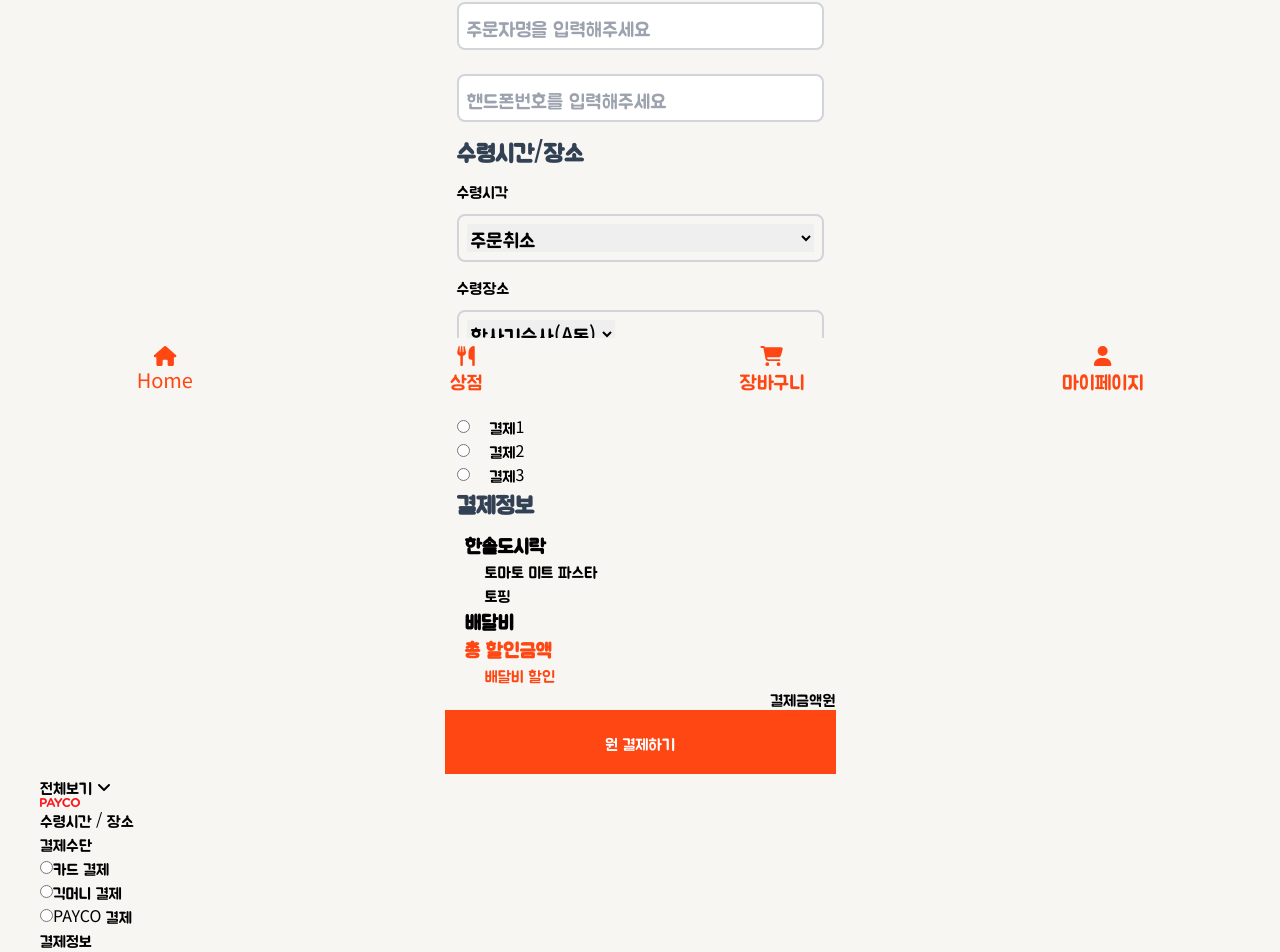
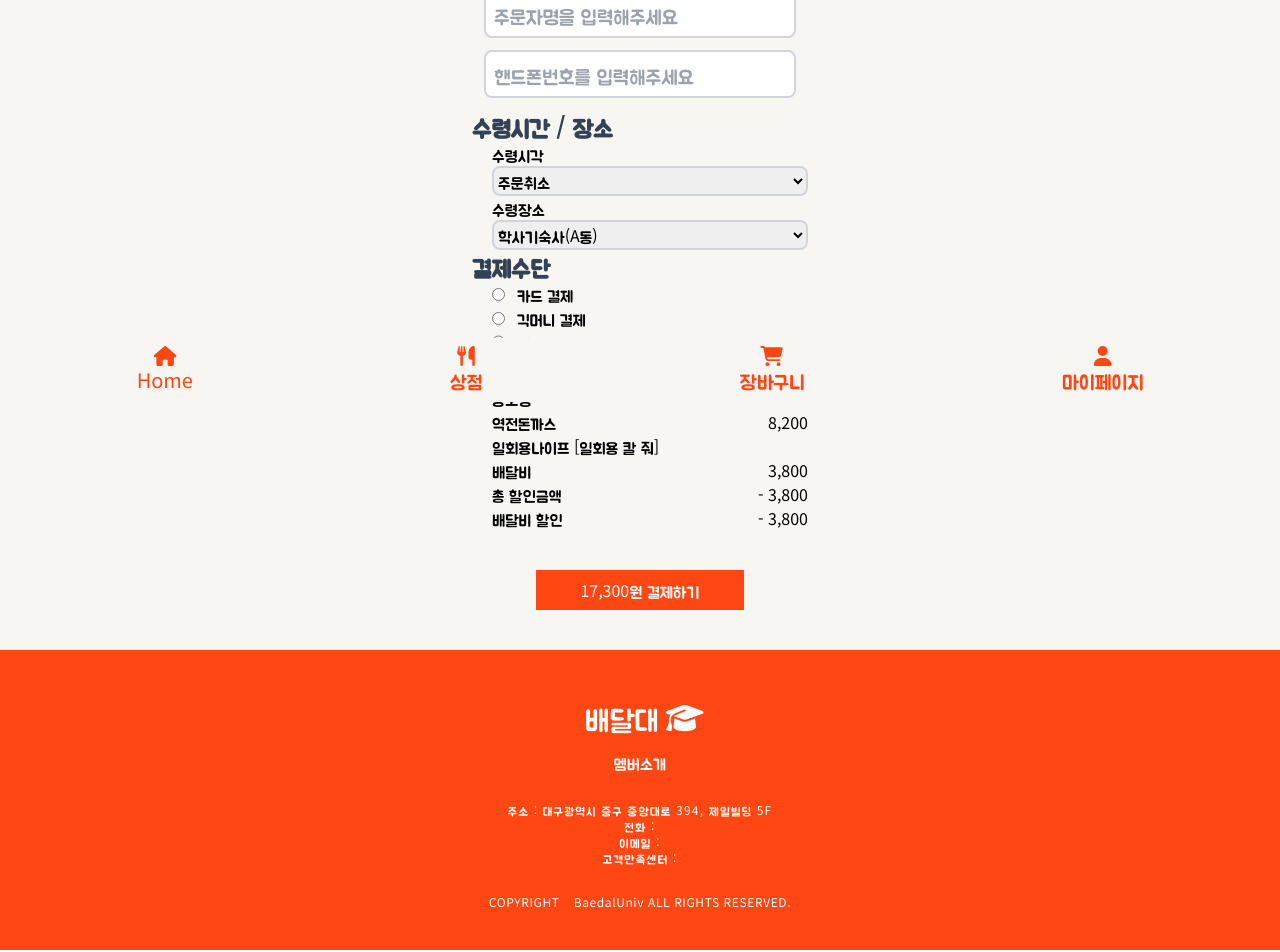
Before and after one commit to Banjae/BaedalUniv, a React (Create React App) app: page /Order in a window 1280 px wide. Shown: the part 398-1350 px from the top of the page. Built offline with nearby package versions, Linux system fonts and the light colour scheme.

Commit message:
결제내역 페이지

```diff
--- a/src/App.js
+++ b/src/App.js
@@ -15,6 +15,7 @@ import Footer from "./components/Footer";
 import Fixmenu from "./components/FixMenu";
 import NotFound from "./pages/NotFound";
 import OrderLogin from "./pages/order/OrderLogin";
+import Payment from "./pages/order/Payment";
 
 // tailwind-styled-component
 import tw from "tailwind-styled-components";
@@ -40,6 +41,7 @@ function App() {
           <Route path="/Cart" element={<Cart />} />
           <Route path="*" element={<NotFound />} />
           <Route path="/OrderLogin" element={<OrderLogin />} />
+          <Route path="/Payment" element={<Payment />} />
         </Routes>
       </Container>
       <Footer />
--- /dev/null
+++ b/src/pages/order/Cart.js
@@ -0,0 +1,14 @@
+import React from "react";
+
+const Cart = () => {
+  return (
+    <>
+      <div>
+        <p>장바구니</p>
+        <p>굽네치킨&피자</p>
+      </div>
+    </>
+  );
+};
+
+export default Cart;
--- a/src/pages/order/Order.js
+++ b/src/pages/order/Order.js
@@ -1,51 +1,29 @@
 // shop Order
-import React, { useState } from "react";
 import { Link, useNavigate } from "react-router-dom";
 // FontAwesome Icon 적용
 import { FontAwesomeIcon } from "@fortawesome/react-fontawesome";
 import { faChevronLeft } from "@fortawesome/free-solid-svg-icons";
-import { faAngleDown } from "@fortawesome/free-solid-svg-icons";
 // FontAwesome Icon 적용
 import tw from "tailwind-styled-components";
-import Selectbox from "./Selectbox";
-import payco from "../../assets/Payco-4.png";
+// import payco from "../../assets/Payco-4.png";
 
-const OrderLoginBt = tw.button`
+const LoginBt = tw.button`
 border-2
 border-gray-300
-w-1/5
+w-96
 rounded-lg
 h-16
 font-semibold
 text-xl
 `;
-const OrderTitle = tw.span`
-flex
-justify-start
-ml-3
-mb-3
+
+const Title = tw.span`
 font-semibold
 text-2xl
 text-slate-700
+mb-10
 `;
-const OrderText = tw.span`
-flex
-justify-start
-ml-3
-`;
-const OrderInput = tw.input`
-flex
-justify-start
-m-3
-p-2
-rounded-lg
-border-2
-border-gray-300
-h-12
-font-medium
-text-xl
-`;
-const OrderDrop = tw.div`
+const Inputbox = tw.input`
 flex
 justify-start
 m-3
@@ -60,124 +38,79 @@ text-xl
 
 const Order = () => {
   const navigate = useNavigate();
-  const [showCate, setShowCate] = useState(false);
   return (
     <>
       <button onClick={() => navigate(-1)}>
         <FontAwesomeIcon icon={faChevronLeft} />
       </button>
 
-      {/* 아래코드로 로그인 상태 구분해서 출력 */}
-      {/* {user.accessToken === "" ?():()} */}
-      <div className="mb-10">
-        <span className="block text-center mb-5 font-semibold text-2xl">
-          주문하기
-        </span>
+      <div className="order mb-10">
+        <div className="text-center mb-5 font-semibold text-2xl">주문하기</div>
         <span className="block text-center mb-5">
           앗! 비로그인 주문시 적립,할인 등이 불가해요
         </span>
         <div className="flex justify-center">
-          <OrderLoginBt>
+          <LoginBt>
             <Link to="/Login">로그인 & 회원가입</Link>
-          </OrderLoginBt>
+          </LoginBt>
         </div>
       </div>
 
-      <div className="flex justify-center">
-        <div className="flex flex-col justify-start">
-          <OrderTitle>주문자정보</OrderTitle>
-          <OrderInput type="text" placeholder="주문자명을 입력해주세요" />
-          <OrderInput type="text" placeholder="핸드폰번호를 입력해주세요" />
-          <OrderTitle>수령시간/장소</OrderTitle>
-          <OrderText>수령시각</OrderText>
-          <OrderDrop>
-            <select>
+      <div className="flex flex-col justify-center items-center">
+        <div>
+          <div className="order-info">
+            <Title>주문자정보</Title>
+            <Inputbox type="text" placeholder="주문자명을 입력해주세요" />
+            <Inputbox type="text" placeholder="핸드폰번호를 입력해주세요" />
+          </div>
+
+          <div className="receipt">
+            <Title>수령시간 / 장소</Title>
+            <div className="receipt-time ml-5">
+              <div className=" flex flex-col">
+                <span>수령시각</span>
+                <select className="rounded-lg border-2 border-gray-300">
                   <option>주문취소</option>
                   <option>오늘 16:50 주문마감 / 18:10~18:30 수령</option>
                   <option>오늘 16:50 주문마감 / 18:10~18:30 수령</option>
                   <option>오늘 16:50 주문마감 / 18:10~18:30 수령</option>
                 </select>
-          </OrderDrop>
-          <OrderText>수령장소</OrderText>
-          <OrderDrop onClick={() => {}}>
-            <select>
+              </div>
+            </div>
+            <div className="receipt-place ml-5">
+              <div className=" flex flex-col">
+                <span>수령장소</span>
+                <select className="rounded-lg border-2 border-gray-300">
                   <option>학사기숙사(A동)</option>
                   <option>학사기숙사(B동)</option>
                   <option>학사기숙사(C동)</option>
                   <option>학사기숙사(D동)</option>
                 </select>
-          </OrderDrop>
-          <OrderTitle>결제수단</OrderTitle>
-          <div className="flex flex-col justify-start ml-3">
-            <div>
-              <input type="radio" name="payment" />
-              <span className="ml-5">결제1</span>
-            </div>
-            <div>
-              <input type="radio" name="payment" />
-              <span className="ml-5">결제2</span>
-            </div>
-            <div>
-              <input type="radio" name="payment" />
-              <span className="ml-5">결제3</span>
-            </div>
-          </div>
-          <OrderTitle>결제정보</OrderTitle>
-          <div className="flex flex-col">
-            <span className="font-semibold text-xl text-500 ml-5">
-              한솥도시락
-            </span>
-            <span className="ml-10">토마토 미트 파스타</span>
-            <span className="ml-10">토핑</span>
-          </div>
-          <div className="flex flex-col">
-            <span className="font-semibold text-xl text-500 ml-5">배달비</span>
-          </div>
-          <div className="flex flex-col">
-            <span className="font-semibold text-xl text-500 ml-5 text-main">
-              총 할인금액
-            </span>
-            <span className="ml-10 text-main">배달비 할인</span>
-          </div>
-          <div className="flex flex-row justify-end">
-            <span>결제금액원</span>
-          </div>
-          <div className="flex bg-main justify-center items-center w-25 h-16 text-white">
-            <span>원 결제하기</span>
               </div>
             </div>
           </div>
-      <Selectbox />
-      <img src={payco} alt="페이코" className="font" />
-      <div></div>
-      <div className="order-info"></div>
-
-      <div className="receipt">
-        <h3>수령시간 / 장소</h3>
-        <div className="receipt-time"></div>
-        <div className="receipt-place"></div>
-      </div>
 
           <div className="payment-method">
-        <h3>결제수단</h3>
-        <div>
+            <Title>결제수단</Title>
+            <div className="ml-5">
+              <div className="">
                 <input type="radio" name="payment" />
-          <sapn>카드 결제</sapn>
+                <sapn className="ml-3">카드 결제</sapn>
               </div>
-        <div>
+              <div className="">
                 <input type="radio" name="payment" />
-          <sapn>긱머니 결제</sapn>
+                <sapn className="ml-3">긱머니 결제</sapn>
               </div>
-        <div>
+              <div className="flex">
                 <input type="radio" name="payment" />
-          <sapn>PAYCO 결제</sapn>
+                <span className="ml-3">페이코 결제</span>
+              </div>
             </div>
           </div>
 
           <div className="pay-info">
-        <h3>결제정보</h3>
-        <div>
-          <div className="menu-payment">
+            <Title>결제정보</Title>
+            <div className="menu-payment ml-5">
               <span>상호명</span>
               <div>
                 <div className="flex justify-between">
@@ -187,8 +120,7 @@ const Order = () => {
                 <span>일회용나이프 [일회용 칼 줘]</span>
               </div>
             </div>
-
-          <div className="delivery-fee">
+            <div className="delivery-fee ml-5">
               <div className="flex justify-between">
                 <span>배달비</span>
                 <span>3,800</span>
@@ -203,12 +135,10 @@ const Order = () => {
               </div>
             </div>
           </div>
-        <div className="flex justify-end">
-          <span>결제금액 17,300원</span>
         </div>
-      </div>
-      <div className="payment-box flex justify-center">
+        <button className="payment-box flex justify-center items-center bg-main text-white w-52 h-10 mt-10">
           <span>17,300원 결제하기</span>
+        </button>
       </div>
     </>
   );
--- /dev/null
+++ b/src/pages/order/Payment.js
@@ -0,0 +1,47 @@
+import React from "react";
+
+const Payment = () => {
+  return (
+    <>
+      <div className="flex flex-col justify-center items-center">
+        <p className="block text-center mb-5 font-semibold text-2xl">
+          결제내역
+        </p>
+        <div className="flex justify-center items-center bg-main text-white w-52 h-10">
+          한솥도시락
+        </div>
+      </div>
+      <div className="mt-10">
+        <div className="flex flex-col justify-center items-center">
+          <p className="mb-1">주문일시: 2022년 12월 17일 오전 10:44</p>
+          <p className="mb-5">주문번호: B1232E3223</p>
+          <div className="flex flex-col justify-center items-center mb-10 mt-10">
+            <p className="mb-1">토마토 파스타 1개</p>
+            <p className="mb-1">토핑: 청양고추,새우튀김</p>
+            <p className="mb-1">6,600원</p>
+          </div>
+        </div>
+        <div className="flex flex-col justify-center items-center mt-10">
+          <div className="flex flex-row justify-between w-72 mb-3">
+            <p>배달비</p>
+            <p>0원</p>
+          </div>
+          <div className="flex flex-row  justify-between w-72 mb-3">
+            <p>총 결제금액</p>
+            <p>0원</p>
+          </div>
+          <div className="flex flex-row justify-between w-72 mb-3">
+            <p>결제방법 :</p>
+            <p>카카오페이</p>
+          </div>
+          <div className="flex flex-row justify-between w-72 mb-3">
+            <p>수령장소 :</p>
+            <p>00대학교 00건물</p>
+          </div>
+        </div>
+      </div>
+    </>
+  );
+};
+
+export default Payment;
--- a/src/pages/order/Selectbox.css
+++ /dev/null
@@ -1,9 +0,0 @@
-.select-box img {
-  height: 12px;
-  width: 12px;
-  transition: all ease 1s;
-}
-.select-box.open img {
-  transform: rotate(180deg);
-  transition: all ease 1s;
-}
--- a/src/pages/order/Selectbox.js
+++ /dev/null
@@ -1,29 +0,0 @@
-import React, { useState } from "react";
-import { faAngleDown } from "@fortawesome/free-solid-svg-icons";
-import "./Selectbox.css";
-import { FontAwesomeIcon } from "@fortawesome/react-fontawesome";
-const Selectbox = () => {
-  const [showCate, setShowCate] = useState(false);
-  //   .select-box img { 		// 화살표 이미지 정방향일 때
-  //     height: 12px;
-  //     width: 12px;
-  //     transition: all ease 1s;	// 회전 애니메이션 부드럽게 돌아간다.
-  //   }
-  //   .select-box.open img { 		// 클릭해서 드랍박스가 열릴 때
-  //     transform: rotate(180deg);	// 화살표가 역방향으로 회전
-  //     transition: all ease 1s; 	// 회전 시 부드럽게 돌아간다.
-  //   }
-
-  return (
-    <>
-      <div
-        className={`select-box ${showCate ? "open" : ""}`} // showCate 가 true 면 open 이라는 클래스가 추가된다.
-        onClick={() => setShowCate(!showCate)} // 클릭 시에 showCate의 상태값이 바뀐다. (스위치 역할)
-      >
-        전체보기 <FontAwesomeIcon icon={faAngleDown} />
-      </div>
-    </>
-  );
-};
-
-export default Selectbox;
```
Lines whose indentation alone changed are shown as unchanged.
